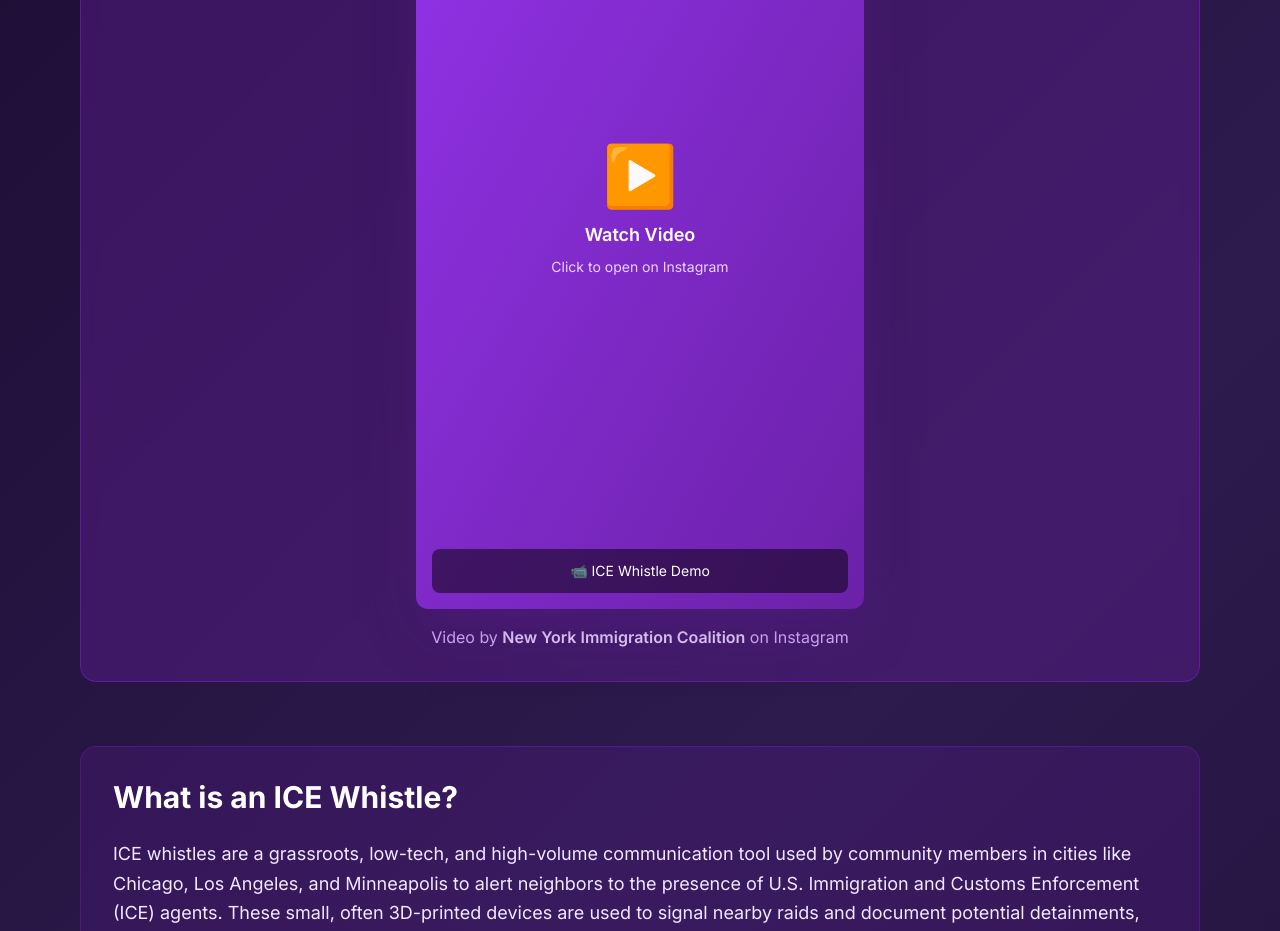
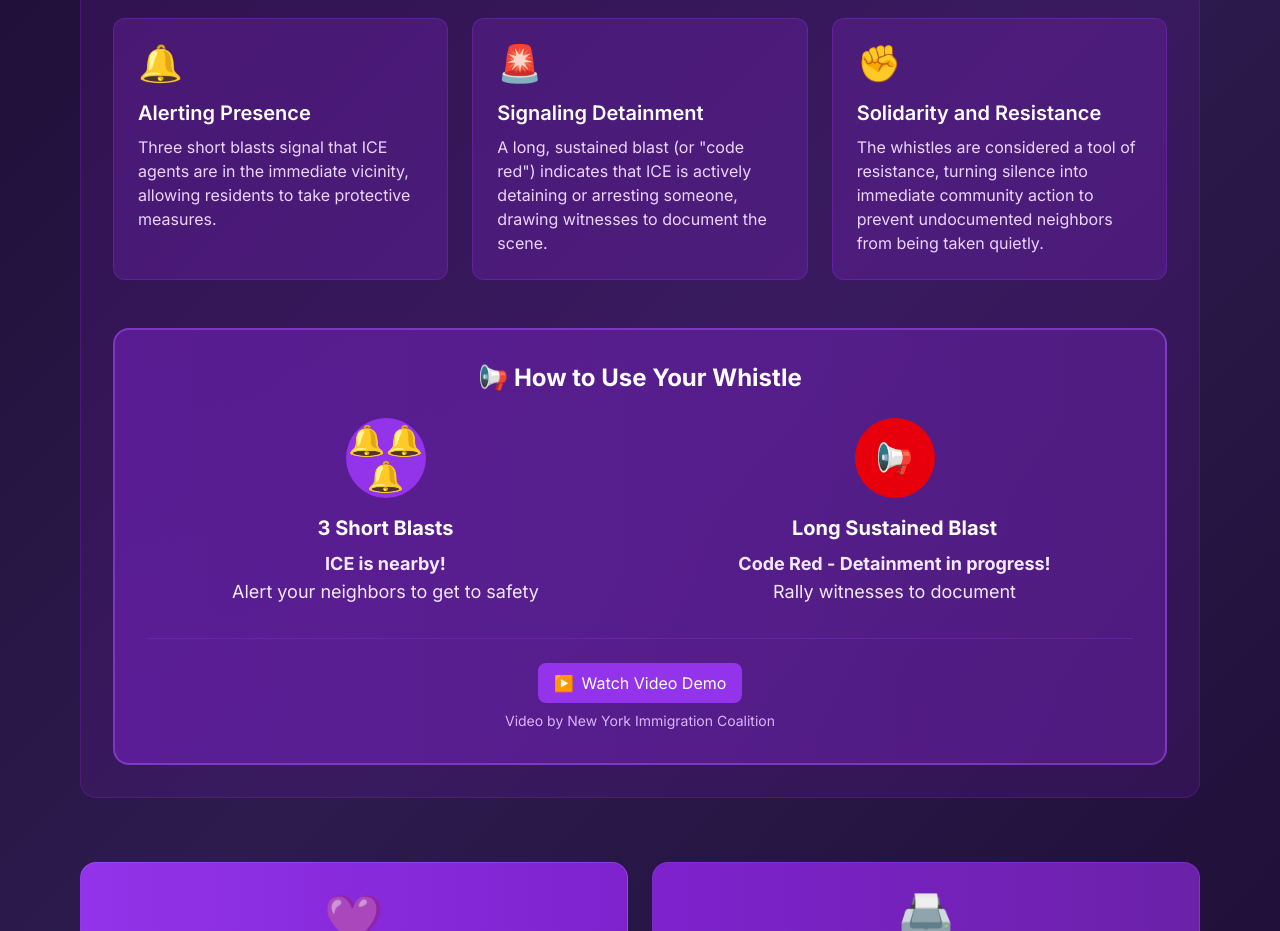
Before and after one commit to theAltaran/ice-whistle-roanoke, a Next.js app: page / in a window 1280 px wide. Shown: the part 580-1511 px from the top of the page. Built offline with nearby package versions, Linux system fonts and the light colour scheme.

Commit message:
Move video link below How to Use section, make smaller

```diff
--- a/src/app/page.tsx
+++ b/src/app/page.tsx
@@ -11,33 +11,6 @@ export default function Home() {
         <p className="text-xl md:text-2xl text-primary-200 max-w-3xl mx-auto leading-relaxed">
           Community solidarity against ICE raids. Turning silence into action.
         </p>
-      </section>
-
-      {/* Video Section */}
-      <section className="mb-16">
-        <div className="bg-primary-900/50 rounded-2xl p-8 border border-primary-700/50 backdrop-blur-sm">
-          <h2 className="text-3xl font-bold text-white mb-6 text-center">See How It Works</h2>
-          <div className="flex justify-center">
-            <a
-              href="https://www.instagram.com/reels/DRVYvFeifho/"
-              target="_blank"
-              rel="noopener noreferrer"
-              className="group relative w-full max-w-md aspect-[9/16] rounded-xl overflow-hidden shadow-2xl shadow-primary-900/50 bg-gradient-to-br from-primary-600 to-primary-800 flex items-center justify-center hover:scale-[1.02] transition-transform"
-            >
-              <div className="text-center p-6">
-                <div className="text-6xl mb-4">▶️</div>
-                <p className="text-white font-semibold text-lg">Watch Video</p>
-                <p className="text-primary-200 text-sm mt-2">Click to open on Instagram</p>
-              </div>
-              <div className="absolute bottom-4 left-4 right-4 bg-black/50 rounded-lg p-3 text-center">
-                <p className="text-white text-sm">📹 ICE Whistle Demo</p>
-              </div>
-            </a>
-          </div>
-          <p className="text-center text-primary-300 mt-4">
-            Video by <span className="text-primary-200 font-semibold">New York Immigration Coalition</span> on Instagram
-          </p>
-        </div>
       </section>
 
       {/* About Section */}
@@ -102,6 +75,22 @@ export default function Home() {
                   </p>
                 </div>
               </div>
+
+              {/* Video Link - Smaller, below How to Use */}
+              <div className="mt-8 pt-6 border-t border-primary-600/30 text-center">
+                <a
+                  href="https://www.instagram.com/reels/DRVYvFeifho/"
+                  target="_blank"
+                  rel="noopener noreferrer"
+                  className="inline-flex items-center gap-2 px-4 py-2 bg-primary-600 hover:bg-primary-500 rounded-lg text-white transition-colors"
+                >
+                  <span>▶️</span>
+                  <span>Watch Video Demo</span>
+                </a>
+                <p className="text-primary-300 text-sm mt-2">
+                  Video by New York Immigration Coalition
+                </p>
+              </div>
             </div>
           </div>
         </div>
```
